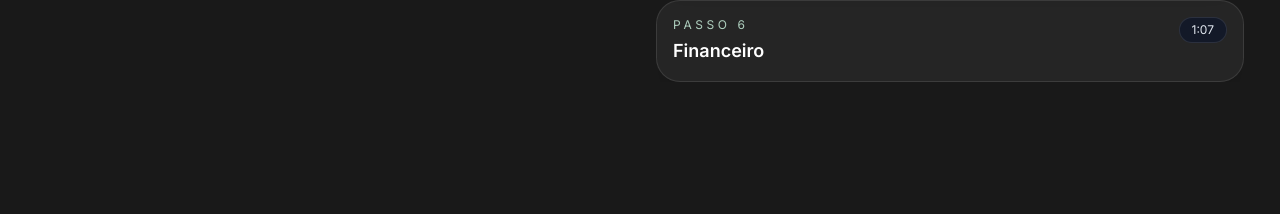
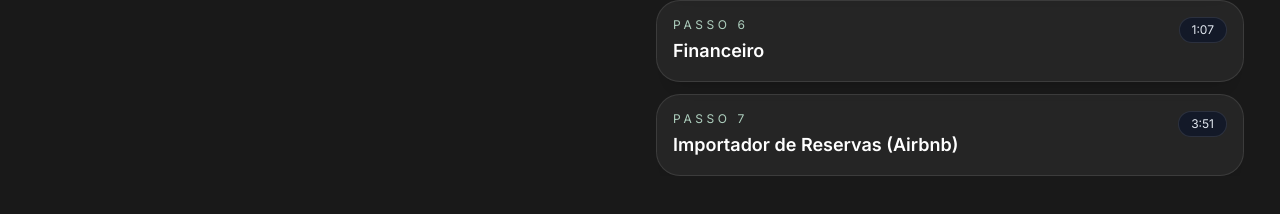
Before and after one commit to leooc1/prohost, a React (Vite) app: page /tutorial in a window 1280 px wide. Shown: the part 510-724 px from the top of the page. Built offline with nearby package versions, Linux system fonts and the light colour scheme; no server answers; what chartjs-plugin-datalabels would draw is missing.

Commit message:
feat: tutorial  importador airbnb

```diff
--- a/src/pages/Tutorial.tsx
+++ b/src/pages/Tutorial.tsx
@@ -6,6 +6,7 @@ import relatorio from "../../videos/Onboarding-relatorio.mp4";
 import reserva from "../../videos/Onboarding-reserva.mp4";
 import dashboard from "../../videos/onboarding-dashboard.mp4";
 import financeiro from "../../videos/onboarding-financeiro.mp4";
+import importAirbnb from '../../videos/importador-de-reservas.mp4'
 
 const tutorialVideos = [
   {
@@ -49,6 +50,13 @@ const tutorialVideos = [
     step: "Passo 6",
     duration: "1:07",
     video: financeiro,
+  },
+  {
+    id: "importAirbnb",
+    title: "Importador de Reservas (Airbnb)",
+    step: "Passo 7",
+    duration: "3:51",
+    video: importAirbnb,
   },
 ];
 
```
Also changed, not shown: 1 other file (tests, documents, lock files or other folders).
